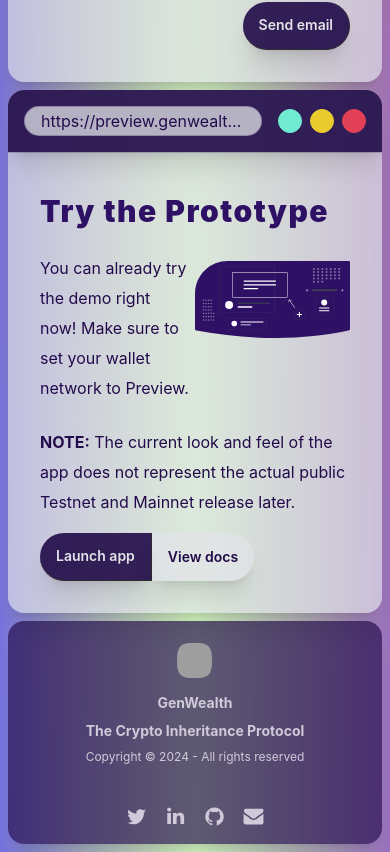
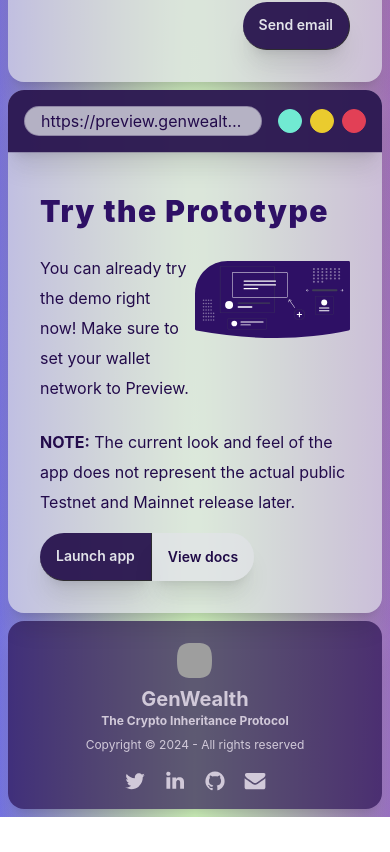
Before and after one commit to gen-wealth/landing-page, a React (Vite) app: page / in a window 390 px wide. Shown: the part 6550-7402 px from the top of the page. After the commit the page ends 7367 px from the top, so only its background shows below. Built offline with nearby package versions, Linux system fonts and the light colour scheme; grey boxes are pictures that could not be loaded.

Commit message:
minor adjustments

```diff
--- a/src/components/CallToAction.tsx
+++ b/src/components/CallToAction.tsx
@@ -46,7 +46,7 @@ function CallToAction() {
 
           {/* Body */}
           <div className="w-full">
-            <img src="/svg/Prototype.svg" className="float-right w-1/2 ml-2 mb-2 lg:mt-[-72px] sm:mt-4 max-sm:mt-4" />
+            <img src="/svg/Prototype.svg" className="float-right w-1/2 ml-2 mb-2 lg:mt-[-4.5rem] sm:mt-4 max-sm:mt-4" />
             <div className="text-neutral">
               {/* p1 */}
               <p className="my-2 style-p">
--- a/src/components/Footer.tsx
+++ b/src/components/Footer.tsx
@@ -13,26 +13,26 @@ function Footer(props: { className?: string }) {
         className={`footer max-sm:flex max-sm:flex-col items-center p-4 rounded-box m-2 w-auto shadow-xl
         ${props.className ?? "bg-neutral bg-opacity-[calc(2/3)] text-neutral-content"}`}
       >
-        <aside className="items-center flex flex-wrap sm:flex-nowrap">
+        <aside className="items-center text-center flex flex-wrap sm:flex-nowrap">
           <a
             // href="#"
             onClick={scrollToTop}
-            className="flex max-sm:flex-col gap-2 items-center mx-auto"
+            className="flex max-sm:flex-col gap-2 max-sm:gap-0 font-bold items-center mx-auto"
           >
             <div className="btn btn-ghost btn-circle hover:bg-opacity-0">
               <img alt={title} src="/GenWealth.ico" className="w-12 mask mask-squircle" />
             </div>
 
-            <h5 className="max-sm:w-full font-bold text-center text-sm">{title}</h5>
+            <h5 className="text-sm max-sm:text-xl max-sm:w-full">{title}</h5>
 
-            <span className="max-sm:hidden text-xs">&laquo;</span>
-            <h6 className="max-sm:w-full font-bold text-center text-sm">{intl.formatMessage({ id: "tagLine" })}</h6>
-            <span className="max-sm:hidden text-xs">&raquo;</span>
+            <span className="text-xs max-sm:hidden">&laquo;</span>
+            <h6 className="text-sm max-sm:text-xs max-sm:w-full">{intl.formatMessage({ id: "tagLine" })}</h6>
+            <span className="text-xs max-sm:hidden">&raquo;</span>
           </a>
 
-          <p className="max-sm:w-full text-center text-xs">{intl.formatMessage({ id: "copyright" })}</p>
+          <p className="text-xs max-sm:w-full">{intl.formatMessage({ id: "copyright" })}</p>
         </aside>
-        <nav className="grid-flow-col gap-4 max-sm:place-self-center sm:justify-self-end">
+        <nav className="grid-flow-col gap-4 sm:justify-self-end max-sm:place-self-center max-sm:-mt-6">
           {/* <ThemeController
             className="m-auto"
             sun={{
@@ -47,16 +47,16 @@ function Footer(props: { className?: string }) {
             }}
           /> */}
           <a href="https://twitter.com/genwealth_app" aria-label="Twitter">
-            <Svg xlinkHref="#social-twitter" w={23} h={23} className="fill-current" />
+            <Svg xlinkHref="#social-twitter" w={24} h={24} className="fill-current" />
           </a>
           <a href="https://www.linkedin.com/company/genwealth-app" aria-label="LinkedIn">
-            <Svg xlinkHref="#social-linkedin" w={23} h={23} className="fill-current" />
+            <Svg xlinkHref="#social-linkedin" w={24} h={24} className="fill-current" />
           </a>
           <a href="https://github.com/gen-wealth" aria-label="GitHub">
-            <Svg xlinkHref="#social-github" w={23} h={23} className="fill-current" />
+            <Svg xlinkHref="#social-github" w={24} h={24} className="fill-current" />
           </a>
           <a href="mailto:hello@genwealth.app" aria-label="Email">
-            <Svg xlinkHref="#social-email" w={23} h={23} className="fill-current" />
+            <Svg xlinkHref="#social-email" w={24} h={24} className="fill-current" />
           </a>
         </nav>
       </footer>
--- a/src/components/FooterSideBar.tsx
+++ b/src/components/FooterSideBar.tsx
@@ -11,12 +11,12 @@ function FooterSideBar() {
           onClick={scrollToTop}
           className="font-bold"
         >
-          <p className="text-xl">
+          <h5 className="text-xl">
             <FormattedMessage id="genWealth" />
-          </p>
-          <p className="text-xs">
+          </h5>
+          <h6 className="text-xs">
             <FormattedMessage id="tagLine" />
-          </p>
+          </h6>
         </a>
         <p className="text-xs">
           <FormattedMessage id="copyright" />
@@ -25,16 +25,16 @@ function FooterSideBar() {
       <nav>
         <div className="grid grid-flow-col gap-4">
           <a href="https://twitter.com/genwealth_app" aria-label="Twitter">
-            <Svg xlinkHref="#social-twitter" w={23} h={23} className="fill-current" />
+            <Svg xlinkHref="#social-twitter" w={24} h={24} className="fill-current" />
           </a>
           <a href="https://www.linkedin.com/company/genwealth-app" aria-label="LinkedIn">
-            <Svg xlinkHref="#social-linkedin" w={23} h={23} className="fill-current" />
+            <Svg xlinkHref="#social-linkedin" w={24} h={24} className="fill-current" />
           </a>
           <a href="https://github.com/gen-wealth" aria-label="GitHub">
-            <Svg xlinkHref="#social-github" w={23} h={23} className="fill-current" />
+            <Svg xlinkHref="#social-github" w={24} h={24} className="fill-current" />
           </a>
           <a href="mailto:hello@genwealth.app" aria-label="Email">
-            <Svg xlinkHref="#social-email" w={23} h={23} className="fill-current" />
+            <Svg xlinkHref="#social-email" w={24} h={24} className="fill-current" />
           </a>
         </div>
       </nav>
```
